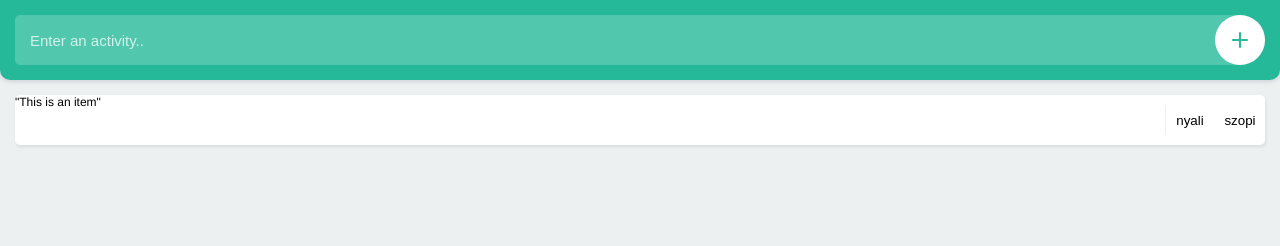
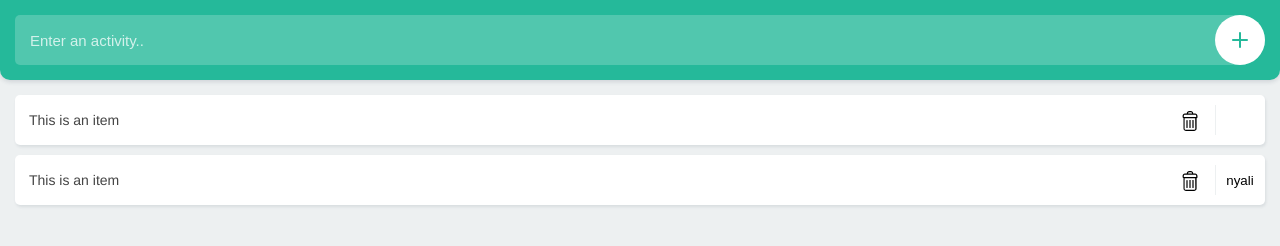
Before and after one commit to khemoo/todolist, a plain HTML site: page app/index.html in a window 1280 px wide. Drawn offline with Linux system fonts and the light colour scheme.

Commit message:
- Added remove button icon to tasks li element

```diff
--- a/app/index.html
+++ b/app/index.html
@@ -33,10 +33,23 @@
 
         <ul class="todo">
             <li>
-                "This is an item"
+                This is an item
                 <div class="buttons">
-                    <button>szopi</button>
-                    <button>nyali</button>
+                    <button class="remove">
+                        <svg version="1.1" id="noFill" xmlns="http://www.w3.org/2000/svg" xmlns:xlink="http://www.w3.org/1999/xlink" x="0px" y="0px" viewBox="0 0 22 22" style="enable-background:new 0 0 22 22;" xml:space="preserve"><rect class="noFill" width="22" height="22"/><g><g><path class="fill" d="M16.1,3.6h-1.9V3.3c0-1.3-1-2.3-2.3-2.3h-1.7C8.9,1,7.8,2,7.8,3.3v0.2H5.9c-1.3,0-2.3,1-2.3,2.3v1.3c0,0.5,0.4,0.9,0.9,1v10.5c0,1.3,1,2.3,2.3,2.3h8.5c1.3,0,2.3-1,2.3-2.3V8.2c0.5-0.1,0.9-0.5,0.9-1V5.9C18.4,4.6,17.4,3.6,16.1,3.6z M9.1,3.3c0-0.6,0.5-1.1,1.1-1.1h1.7c0.6,0,1.1,0.5,1.1,1.1v0.2H9.1V3.3z M16.3,18.7c0,0.6-0.5,1.1-1.1,1.1H6.7c-0.6,0-1.1-0.5-1.1-1.1V8.2h10.6L16.3,18.7L16.3,18.7z M17.2,7H4.8V5.9c0-0.6,0.5-1.1,1.1-1.1h10.2c0.6,0,1.1,0.5,1.1,1.1V7z"/></g><g><g><path class="fill" d="M11,18c-0.4,0-0.6-0.3-0.6-0.6v-6.8c0-0.4,0.3-0.6,0.6-0.6s0.6,0.3,0.6,0.6v6.8C11.6,17.7,11.4,18,11,18z"/></g><g><path class="fill" d="M8,18c-0.4,0-0.6-0.3-0.6-0.6v-6.8C7.4,10.2,7.7,10,8,10c0.4,0,0.6,0.3,0.6,0.6v6.8C8.7,17.7,8.4,18,8,18z"/></g><g><path class="fill" d="M14,18c-0.4,0-0.6-0.3-0.6-0.6v-6.8c0-0.4,0.3-0.6,0.6-0.6c0.4,0,0.6,0.3,0.6,0.6v6.8C14.6,17.7,14.3,18,14,18z"/></g></g></g></svg>
+                    </button>
+                    <button class="complete">
+                        <svg version="1.1" id="noFill" xmlns="http://www.w3.org/2000/svg" xmlns:xlink="http://www.w3.org/1999/xlink" x="0px" y="0px" viewBox="0 0 22 22" style="enable-background:new 0 0 22 22;" xml:space="preserve"><rect y="0" class="noFill" width="22" height="22"/><g><path class="noFill" d="M9.7,14.4L9.7,14.4c-0.2,0-0.4-0.1-0.5-0.2l-2.7-2.7c-0.3-0.3-0.3-0.8,0-1.1s0.8-0.3,1.1,0l2.1,2.1l4.8-4.8c0.3-0.3,0.8-0.3,1.1,0s0.3,0.8,0,1.1l-5.3,5.3C10.1,14.3,9.9,14.4,9.7,14.4z"/></g></svg>
+                    </button>
+                </div>
+            </li>
+            <li>
+                This is an item
+                <div class="buttons">
+                    <button class="remove">
+                        <svg version="1.1" id="noFill" xmlns="http://www.w3.org/2000/svg" xmlns:xlink="http://www.w3.org/1999/xlink" x="0px" y="0px" viewBox="0 0 22 22" style="enable-background:new 0 0 22 22;" xml:space="preserve"><rect class="noFill" width="22" height="22"/><g><g><path class="fill" d="M16.1,3.6h-1.9V3.3c0-1.3-1-2.3-2.3-2.3h-1.7C8.9,1,7.8,2,7.8,3.3v0.2H5.9c-1.3,0-2.3,1-2.3,2.3v1.3c0,0.5,0.4,0.9,0.9,1v10.5c0,1.3,1,2.3,2.3,2.3h8.5c1.3,0,2.3-1,2.3-2.3V8.2c0.5-0.1,0.9-0.5,0.9-1V5.9C18.4,4.6,17.4,3.6,16.1,3.6z M9.1,3.3c0-0.6,0.5-1.1,1.1-1.1h1.7c0.6,0,1.1,0.5,1.1,1.1v0.2H9.1V3.3z M16.3,18.7c0,0.6-0.5,1.1-1.1,1.1H6.7c-0.6,0-1.1-0.5-1.1-1.1V8.2h10.6L16.3,18.7L16.3,18.7z M17.2,7H4.8V5.9c0-0.6,0.5-1.1,1.1-1.1h10.2c0.6,0,1.1,0.5,1.1,1.1V7z"/></g><g><g><path class="fill" d="M11,18c-0.4,0-0.6-0.3-0.6-0.6v-6.8c0-0.4,0.3-0.6,0.6-0.6s0.6,0.3,0.6,0.6v6.8C11.6,17.7,11.4,18,11,18z"/></g><g><path class="fill" d="M8,18c-0.4,0-0.6-0.3-0.6-0.6v-6.8C7.4,10.2,7.7,10,8,10c0.4,0,0.6,0.3,0.6,0.6v6.8C8.7,17.7,8.4,18,8,18z"/></g><g><path class="fill" d="M14,18c-0.4,0-0.6-0.3-0.6-0.6v-6.8c0-0.4,0.3-0.6,0.6-0.6c0.4,0,0.6,0.3,0.6,0.6v6.8C14.6,17.7,14.3,18,14,18z"/></g></g></g></svg>
+                    </button>
+                    <button class="complete">nyali</button>
                 </div>
             </li>
         </ul>
@@ -44,7 +57,7 @@
 
         <!--Completed Tasks-->
 
-        <!--<ul class="todo">-->
+        <!--<ul class="to-do">-->
 
         <!--</ul>-->
     </div>
--- a/app/resources/css/style.css
+++ b/app/resources/css/style.css
@@ -1,16 +1,17 @@
 body {
     background-color: #edf0f1;
-    padding: 80px 0 0 0;
+    padding:          80px 0 0 0;
 }
 
+
 header {
-    width: 100%;
-    height: 80px;
-    position: fixed;
-    padding: 15px;
-    top: 0;
-    left: 0;
-    z-index: 5;
+    width:      100%;
+    height:     80px;
+    position:   fixed;
+    padding:    15px;
+    top:        0;
+    left:       0;
+    z-index:    5;
     background-color: #25b99a;
     box-shadow: 0 2px 4px rgba( 44, 62, 80, 0.15 );
     border-bottom-right-radius: 10px;
@@ -18,20 +19,25 @@ header {
 }
 
 
+.noFill {
+    fill: none;
+}
+
+
 header input {
-    width: 100%;
-    height: 50px;
+    width:       100%;
+    height:      50px;
     /*float: left;*/
-    color: #fff;
-    font-size: 15px;
+    padding:     0 60px 0 0;
+    color:       #fff;
+    font-size:   15px;
     font-weight: 400;
     text-indent: 15px;
-    padding: 0 60px 0 0;
     background-color: rgba( 255, 255, 255, 0.2 );
     border-radius: 5px 25px 25px 5px;
-    border: 0;
+    border:      0;
     /*box-shadow: none;*/
-    outline: none;
+    outline:     none;
 }
 
 
@@ -41,28 +47,28 @@ header input::-webkit-input-placeholder{
 
 
 header button {
-    width: 50px;
-    height: 50px;
+    width:    50px;
+    height:   50px;
     position: absolute;
-    top: 15px;
-    right: 15px;
-    z-index: 2;
+    top:      15px;
+    right:    15px;
+    z-index:  2;
     border-radius: 25px;
     background-color: #fff;
-    border: 0;
+    border:   0;
     /*box-shadow: none;*/
-    outline: none;
-    cursor: pointer;
+    outline:  none;
+    cursor:   pointer;
 }
 
 
 header button svg {
-    width: 16px;
-    height: 16px;
+    width:    16px;
+    height:   16px;
     position: absolute;
-    top: 50%;
-    left: 50%;
-    margin: -8px 0 0 -8px;
+    top:      50%;
+    left:     50%;
+    margin:   -8px 0 0 -8px;
 }
 
 
@@ -71,9 +77,9 @@ header button svg .fill {
 }
 
 .container {
-    width: 100%;
+    width:   100%;
     padding: 15px;
-    float: left;
+    float:   left;
 }
 
 
@@ -84,15 +90,19 @@ ul .todo {
 
 
 ul.todo li {
-    width: 100%;
-    height: 50px;
-    float: left;
+    width:            100%;
+    min-height:       50px;
+    float:            left;
+    font-size:        14px;
+    font-weight:      500;
+    color:            #444;
+    line-height:      22px;
     background-color: #fff;
-    margin: 0 0 10px 0;
-    border-radius: 5px;
-    position: relative;
-    padding: 0 100px 0 0;
-    box-shadow: 1px 2px 3px rgba( 44, 62, 80, 0.1 );
+    border-radius:    5px;
+    position:         relative;
+    box-shadow:       1px 2px 3px rgba( 44, 62, 80, 0.1 );
+    margin:           0 0 10px 0;
+    padding:          14px 100px 14px 14px;
     /*text-align: center;*/
 }
 
@@ -103,32 +113,59 @@ ul.todo :last-of-type {
 
 
 ul.todo li .buttons{
-    width: 100px;
-    height: 50px;
+    width:    100px;
+    height:   50px;
     position: absolute;
-    top: 0;
-    right: 0;
+    top:      0;
+    right:    0;
 }
 
 
 ul.todo li .buttons button {
-    width: 50px;
-    height: 50px;
+    width:      50px;
+    height:     50px;
     background: none;
-    position: relative;
-    float: right;
-    border: 0;
+    position:   relative;
+    float:      left;
+    border:     0;
     box-shadow: none;
-    outline: none;
+    outline:    none;
 }
 
 
 ul.todo li .buttons button:last-of-type:before {
-    content: '';
-    width: 1px;
-    height: 30px;
-    position: absolute;
-    top: 10px;
-    left: 0;
+    content:    '';
+    width:      1px;
+    height:     30px;
+    position:   absolute;
+    top:        10px;
+    left:       0;
     background: #edf0f1;
 }
+
+
+ul.todo li .buttons button svg {
+    width: 22px;
+    height: 22px;
+
+    /*En 1*/
+    position: relative;
+    /*top: 2.5px;*/
+    top: 0.15em;
+
+    /*En 2*/
+    /*display: flex;*/
+    /*margin: auto;*/
+
+    /*A csavo megoldasa*/
+    /*position: absolute;*/
+    /*top: 50%;*/
+    /*left: 50%;*/
+    /*margin: -11px 0 0 -11px;*/
+}
+
+
+ul.todo li .buttons button.remove svg.fill {
+    fill: #c0cecb;
+
+}
```
